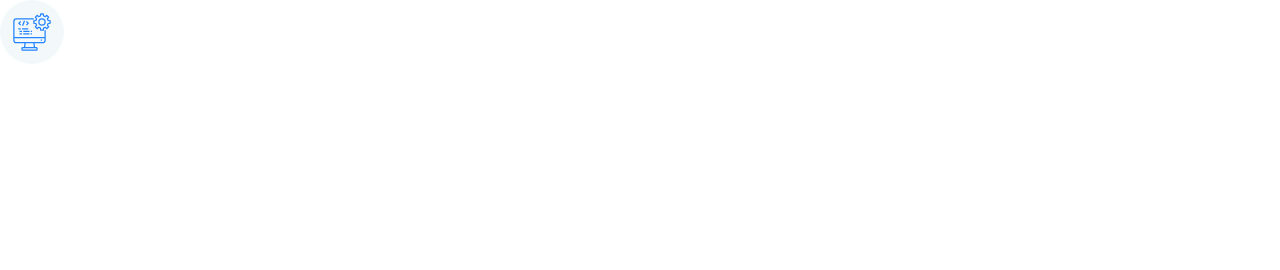
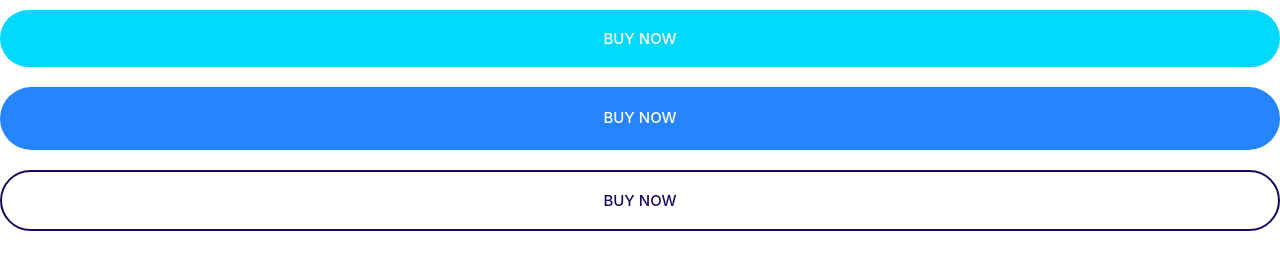
Before and after one commit to kurtice/moshify, a plain HTML site: page index.html in a window 1280 px wide. Drawn offline with Linux system fonts and the light colour scheme.

Commit message:
Build button component.

```diff
--- a/css/styles.css
+++ b/css/styles.css
@@ -6,6 +6,12 @@
   --color-accent: #ff3400;
   --color-heading: #1b0760;
   --color-body: #918ca4;
+}
+
+*,
+*::after,
+*::before {
+  box-sizing: border-box;
 }
 
 /* Typography */
@@ -177,3 +183,62 @@ a {
   justify-content: center;
   align-items: center;
 }
+
+/* Buttons */
+.btn {
+  border-radius: 40px;
+  border: 0;
+  cursor: pointer;
+  font-size: 1.8ren;
+  font-weight: 500;
+  margin: 1rem 0;
+  padding: 2rem 3rem;
+  text-align: center;
+  text-transform: uppercase;
+  white-space: nowrap; /* 文本非强制不换行; 如果容器不够容纳字符, 也不会让字符自动换行 */
+}
+
+.btn--primary {
+  background: var(--color-primary);
+  color: #fff;
+}
+.btn--primary:hover {
+  background: #3a8ffd;
+}
+
+.btn--secondary {
+  background: var(--color-secondary);
+  color: #fff;
+}
+.btn--secondary:hover {
+  background: #00c8eb;
+}
+
+.btn--accent {
+  background: var(--color-accent);
+  color: #fff;
+}
+.btn--accent:hover {
+  background: #ec3000;
+}
+
+.btn--block {
+  display: inline-block;
+  width: 100%;
+}
+
+.btn--outline {
+  border: solid 2px var(--color-heading);
+  color: var(--color-heading);
+  background: #fff;
+}
+.btn--outline:hover {
+  background: var(--color-heading);
+  color: #fff;
+}
+
+@media screen and (min-width: 1024px) {
+  .btn {
+    font-size: 1.5rem;
+  }
+}
--- a/index.html
+++ b/index.html
@@ -9,10 +9,8 @@
     <link rel="stylesheet" href="./css/styles.css" />
   </head>
   <body>
-    <span class="icon-container">
-      <svg class="icon icon--primary">
-        <use xlink:href="images/sprite.svg#computer"></use>
-      </svg>
-    </span>
+    <button class="btn btn--secondary btn--block">Buy Now</button>
+    <a href="#" class="btn btn--primary btn--block">Buy Now</a>
+    <button class="btn btn--outline btn--block">Buy Now</button>
   </body>
 </html>
```
Also changed, not shown: components/buttons.html (added, +3 -0 lines).
